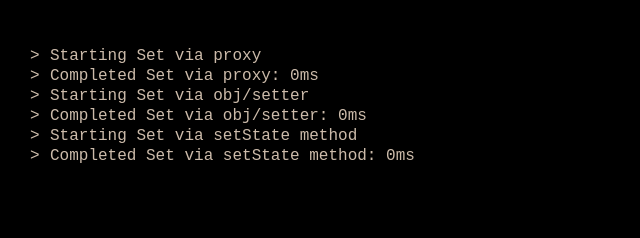
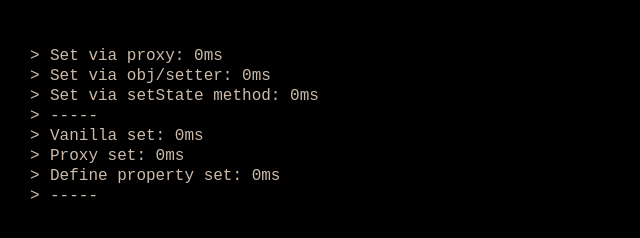
Before and after one commit to phillipluther/proxy-vs-setters-vs-others, a website: page index.html in a window 1280 px wide. Shown: the whole page, without its empty margins (0-640 px from the left). Drawn offline with Linux system fonts and the light colour scheme.

Commit message:
Added classic proxy test

```diff
--- /dev/null
+++ b/experiments/classic-proxy-test.js
@@ -0,0 +1,35 @@
+// via this gist:
+// https://gist.github.com/kuashe/8f7b3dc2fab0c96e08c8ef78579d2700
+
+import {log, runTest} from '../utils.js';
+
+export default () => {
+    let obj = {};
+    let _obj = {};
+    let proxy = new Proxy(_obj, {
+        set: (obj, prop, value) => {
+            _obj[prop] = value;
+            return true;
+        }
+    });
+
+    let defineProp = {};
+    Object.defineProperty(defineProp, 'prop', {
+        configurable: false,
+        set: v => defineProp._v = v
+    });
+
+    runTest('Vanilla set', () => {
+        obj.prop = 5;
+    });
+
+    runTest('Proxy set', () => {
+        proxy.prop = 5;
+    });
+
+    runTest('Define property set', () => {
+        defineProp = 5;
+    });
+
+    log('-----');
+}
--- a/experiments/simple-set.js
+++ b/experiments/simple-set.js
@@ -1,4 +1,4 @@
-import {runTest} from '../utils.js';
+import {log, runTest} from '../utils.js';
 
 export default () => {
     let proxyVals = [];
@@ -34,15 +34,14 @@ export default () => {
     runTest('Set via proxy', () => {
         proxy.someBool = proxyVals.length % 2 === 0;
     });
-    console.log('Proxy vals:', proxyVals);
 
     runTest('Set via obj/setter', () => {
         setter.someBool = setterVals.length % 2 === 0;
     });
-    console.log('Setter values:', setterVals);
 
     runTest('Set via setState method', () => {
         setStater.setState('someBool', setStater.vals.length % 2 === 0);
     });
-    console.log('setState values:', setStater.vals);
+
+    log('-----');
 }
--- a/index.html
+++ b/index.html
@@ -38,8 +38,10 @@
 
         <script type="module">
             import simpleSet from './experiments/simple-set.js';
+            import classicProxyTest from './experiments/classic-proxy-test.js';
 
             simpleSet();
+            classicProxyTest();
         </script>
     </body>
 </html>
--- a/utils.js
+++ b/utils.js
@@ -16,8 +16,6 @@ export const log = message => {
 };
 
 export function runTest(name, action) {
-    log(`Starting ${name}`);
-
     let timeStart = Date.now();
     let counter = 250000;
 
@@ -28,5 +26,5 @@ export function runTest(name, action) {
 
     let timeEnd = Date.now() - timeStart;
 
-    log(`Completed ${name}: ${timeEnd}ms`);
+    log(`${name}: ${timeEnd}ms`);
 }
```
Also changed, not shown: package.json (+9 -2 lines), 1 other file.
